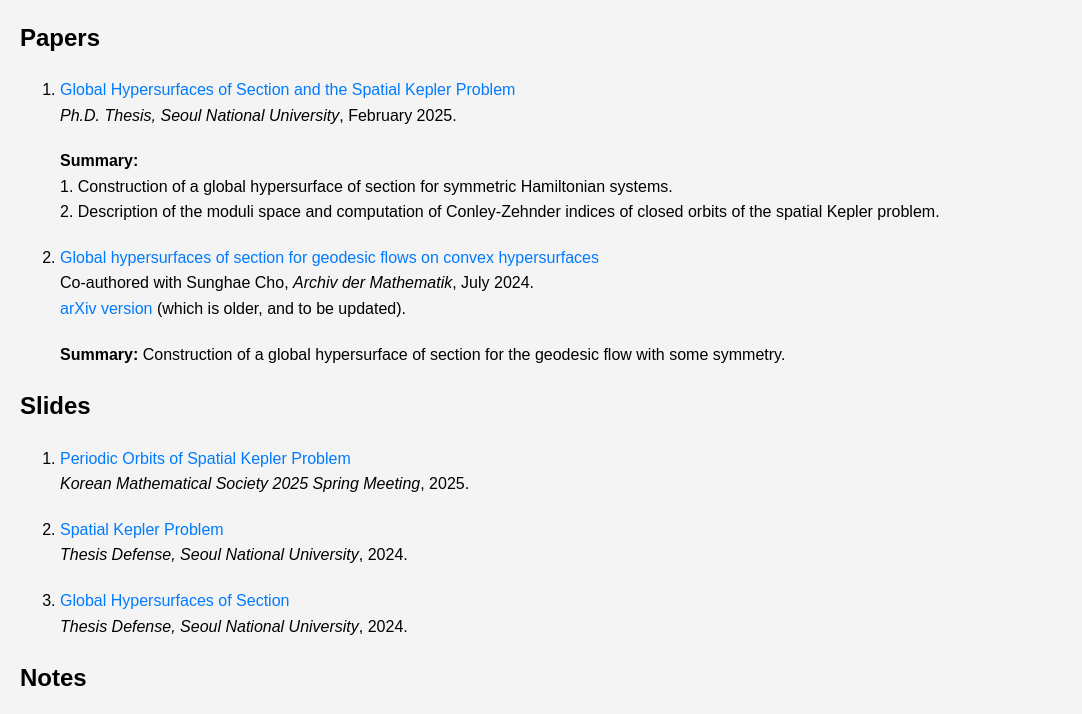
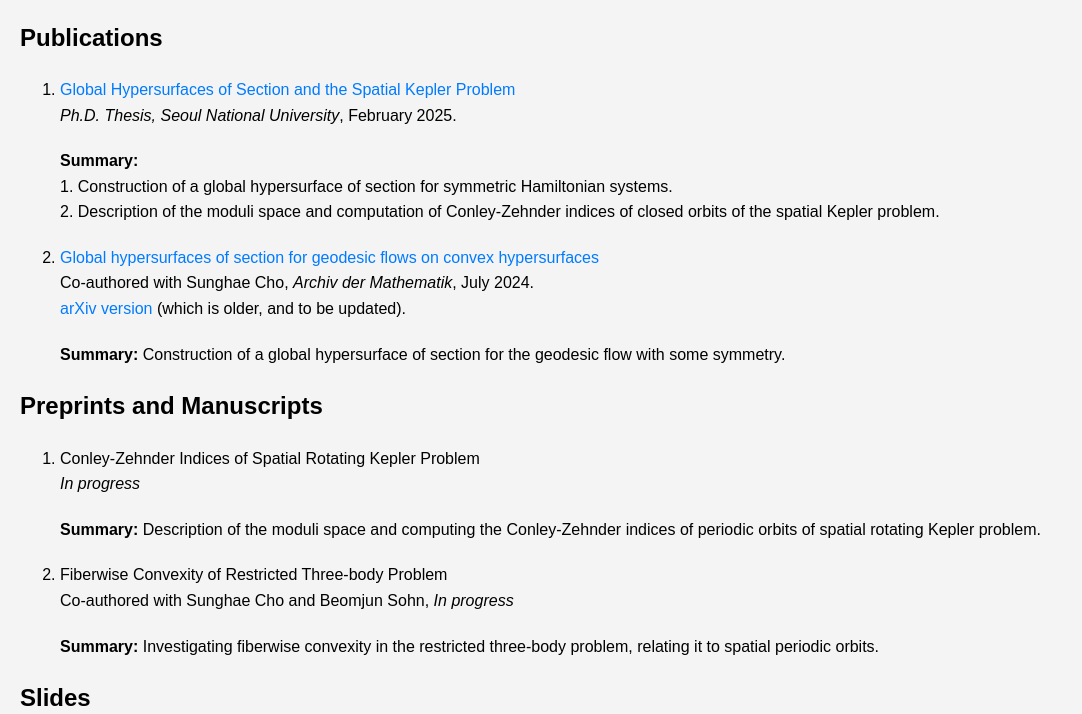
Before and after one commit to dhlee-math/dhlee-math.github.io, a plain HTML site: page notes/papers_and_slides.html in a window 1280 px wide. Shown: the part 84-798 px from the top of the page, without its empty margins (0-1082 px from the left). Drawn offline with Linux system fonts and the light colour scheme.

Commit message:
Updates in paper lists

```diff
--- a/notes/papers_and_slides.html
+++ b/notes/papers_and_slides.html
@@ -14,7 +14,7 @@
 		<h1>Papers, Slides, Notes</h1>
 
 		<section>
-			<h2>Papers</h2>
+			<h2>Publications</h2>
 			<ol>
 				<li>
 					<p>
@@ -41,6 +41,31 @@
 						<strong>Summary:</strong> Construction of a global hypersurface of section for the geodesic flow with some symmetry.
 					</p>
 				</li>
+			</ol>
+		</section>
+
+		<section>
+			<h2>Preprints and Manuscripts</h2>
+			<ol>
+				<li>
+					<p>
+						Conley-Zehnder Indices of Spatial Rotating Kepler Problem<br />
+						<em>In progress</em>
+					</p>
+					<p>
+						<strong>Summary:</strong> Description of the moduli space and computing the Conley-Zehnder indices of periodic orbits of spatial rotating Kepler problem.
+					</p>
+				</li>
+				<li>
+					<p>
+						Fiberwise Convexity of Restricted Three-body Problem<br />
+						Co-authored with Sunghae Cho and Beomjun Sohn, <em>In progress</em>
+					</p>
+					<p>
+						<strong>Summary:</strong> Investigating fiberwise convexity in the restricted three-body problem, relating it to spatial periodic orbits.
+					</p>
+				</li>
+
 			</ol>
 		</section>
 
```
Also changed, not shown: 3 other files.
